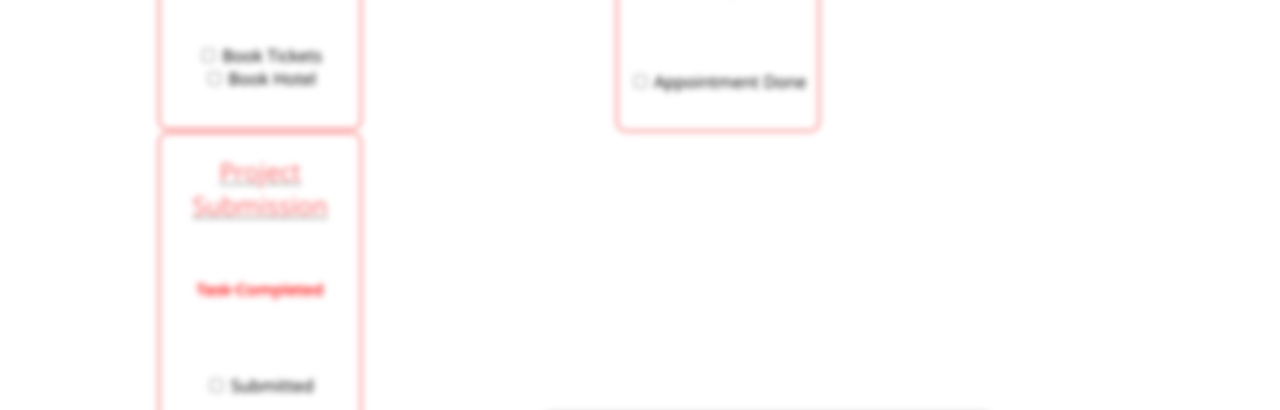
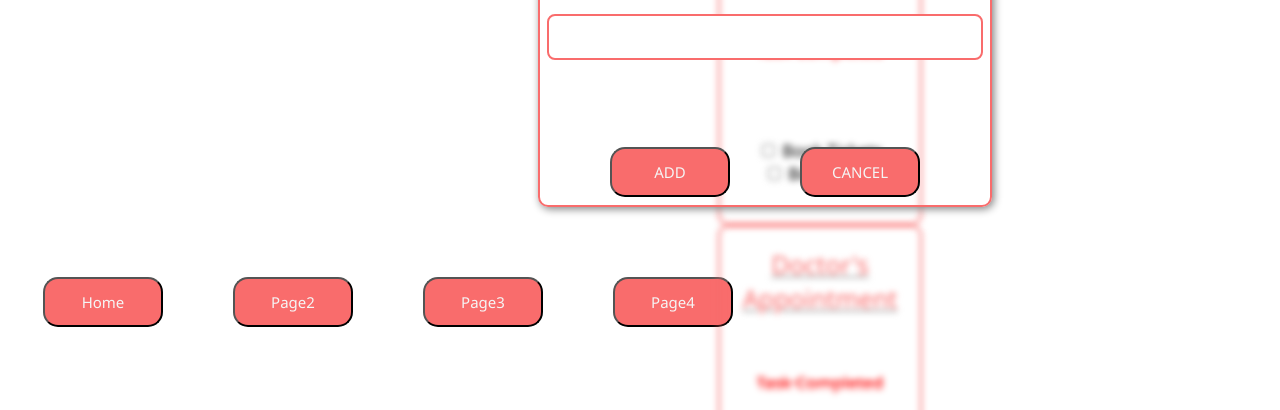
Before and after one commit to sakshiigupta28/ToDoListWeb, a plain HTML site: page page3.html in a window 1280 px wide. Shown: the part 385-795 px from the top of the page. Drawn offline with Linux system fonts and the light colour scheme.

Commit message:
final commit

```diff
--- a/new-list.css
+++ b/new-list.css
@@ -3,7 +3,7 @@
     border-radius: 10px;
     width: 450px;
     height: 280px;
-    margin-top: -900px;
+    margin-top: 300px;
     margin-left: 530px;
     text-align: center;
     display: inline-flex;
--- a/todo-1.css
+++ b/todo-1.css
@@ -158,6 +158,7 @@
     filter: blur(3px);
     pointer-events: none;
     user-select: none;
-    position: relative;
+    position: absolute;
+    margin-left: 560px;
 
 }
```
